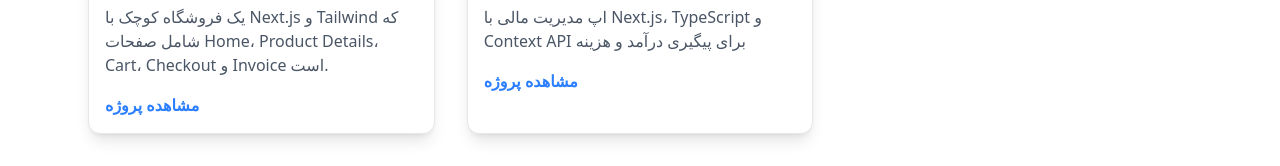
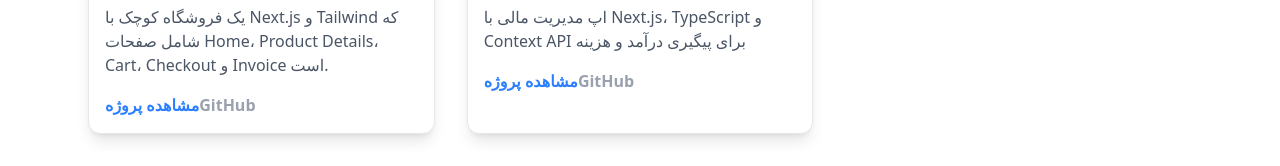
Before and after one commit to farbud/portfolio, a Next.js app: page /projects in a window 1280 px wide. Shown: the part 451-617 px from the top of the page. Built offline with nearby package versions, Linux system fonts and the light colour scheme.

Commit message:
Update ProjectCard.tsx

```diff
--- a/components/ProjectCard.tsx
+++ b/components/ProjectCard.tsx
@@ -35,6 +35,13 @@
         >
           مشاهده پروژه
         </Link>
+  <Link
+    href={project.github}
+    target="_blank"
+    className="text-gray-400 hover:text-blue-400 hover:underline font-semibold "
+  >
+    GitHub
+  </Link>
       </div>
     </motion.div>
   );
```
